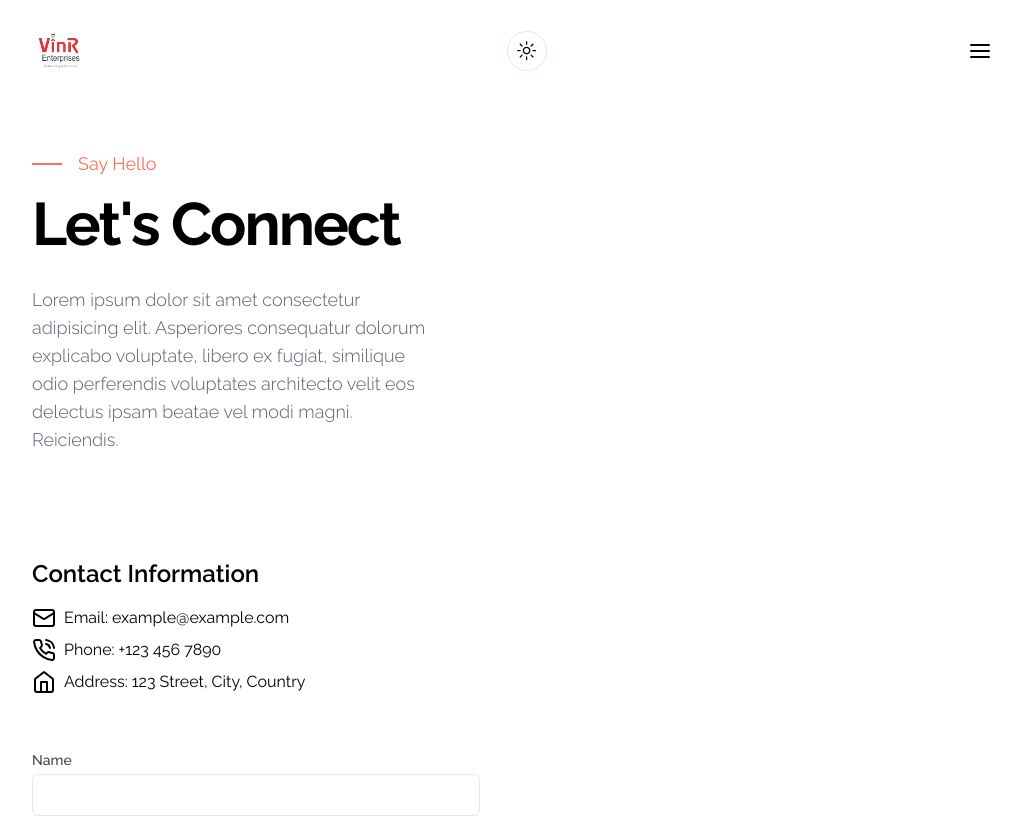
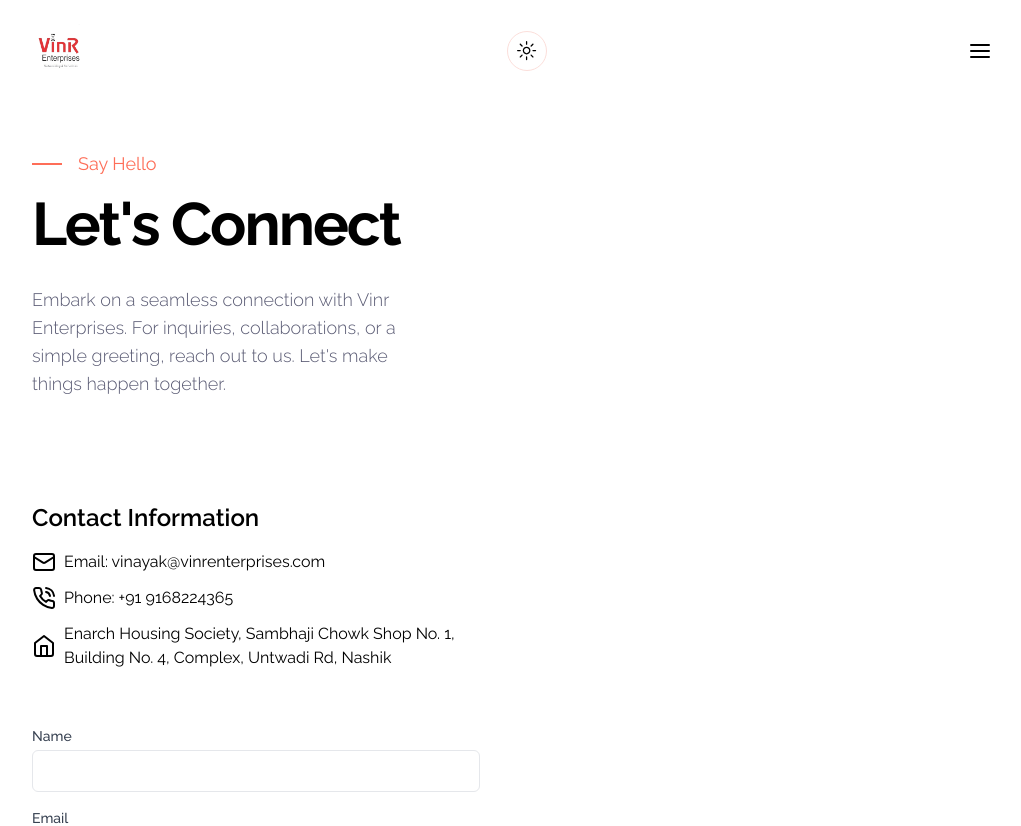
Before and after one commit to Abhishekk24/Business-Vinr, a Next.js app: page /contact in a window 1280 px wide. Shown: the top 826 px of the page, without its empty margins (128-1149 px from the left). Built offline with nearby package versions, Linux system fonts and the light colour scheme.

Commit message:
emailchanges

```diff
--- a/app/careers/page.jsx
+++ b/app/careers/page.jsx
@@ -9,17 +9,17 @@ function Careers() {
     name: '',
     email: '',
     position: 'technical',
-    resume: null, // new state for the resume file
+    resume: '', // new state for the resume file
   });
 
   const handleChange = (e) => {
     setFormData({ ...formData, [e.target.name]: e.target.value });
   };
 
-  const handleFileChange = (e) => {
-    // Update the state with the selected resume file
-    setFormData({ ...formData, resume: e.target.files[0] });
-  };
+  // const handleFileChange = (e) => {
+  //   // Update the state with the selected resume file
+  //   setFormData({ ...formData, resume: e.target.files[0] });
+  // };
 
   const handleSubmit = async (e) => {
     e.preventDefault();
@@ -27,6 +27,7 @@ function Careers() {
     try {
       const templateParams = {
         to_email: 'servicesvinrenterprises@gmail.com', // replace with recipient email
+        to_name:'Vinayak Mali',
         from_name: formData.name,
         from_email: formData.email,
         position: formData.position,
@@ -34,9 +35,9 @@ function Careers() {
         resume: formData.resume,
       };
 
-      const serviceId = 'service_rm4bjtt';
-      const templateId = 'template_4np9sla';
-      const userId = 'HRtLV15DWQFnYZvFQ';
+      const serviceId = 'service_t1wkq3h';
+      const templateId = 'template_banv29f';
+      const userId = 'BKx0mrH1KYZuedICQ';
 
       // Send email with application details and resume to recipient
       const response = await emailjs.send(serviceId, templateId, templateParams, userId);
@@ -49,7 +50,7 @@ function Careers() {
         name: '',
         email: '',
         position: 'technical',
-        resume: null,
+        resume: '',
       });
 
       // Display success message or perform any other action
@@ -177,14 +178,15 @@ function Careers() {
                   htmlFor="resume"
                   className="block text-sm font-medium text-gray-700"
                 >
-                  Upload Resume
+                  Upload Resume Link
                 </label>
                 <input
-                  type="file"
+                  type="text"
                   id="resume"
                   name="resume"
                   className="mt-1 p-2 w-full border rounded-md"
-                  onChange={handleFileChange}
+                  value={formData.resume}
+                  onChange={handleChange}
                 />
               </div>
               <button
--- a/app/contact/page.jsx
+++ b/app/contact/page.jsx
@@ -22,15 +22,16 @@ function Contact() {
     try {
       const templateParams = {
         to_email: 'servicesvinrenterprises@gmail.com', // replace with recipient email
+        to_name:'Vinayak Mali',
         from_name: formData.name,
         from_email: formData.email,
         contact_number: formData.contactNumber,
         message: formData.message,
       };
 
-      const serviceId = 'service_rm4bjtt';
-      const templateId = 'template_4np9sla';
-      const userId = 'HRtLV15DWQFnYZvFQ';
+      const serviceId = 'service_t1wkq3h';
+      const templateId = 'template_75kjmel';
+      const userId = 'BKx0mrH1KYZuedICQ';
 
       // Send email to recipient
       const responseRecipient = await emailjs.send(serviceId, templateId, templateParams, userId);
@@ -71,10 +72,7 @@ function Contact() {
             </div>
             <h1 className="h1 max-w-md mb-8">Let's Connect</h1>
             <p className="subtitle max-w-[400px]">
-              Lorem ipsum dolor sit amet consectetur adipisicing elit.
-              Asperiores consequatur dolorum explicabo voluptate, libero ex
-              fugiat, similique odio perferendis voluptates architecto velit eos
-              delectus ipsam beatae vel modi magni. Reiciendis.
+            Embark on a seamless connection with Vinr Enterprises. For inquiries, collaborations, or a simple greeting, reach out to us. Let's make things happen together.
             </p>
           </div>
           <div>
@@ -96,21 +94,21 @@ function Contact() {
         <div className="grid grid-cols-1 xl:grid-cols-2 gap-8 py-12">
           <div>
             {/* Contact information */}
-            <div className="mb-6">
+            <div className=" mb-6">
               <h2 className="text-2xl font-semibold mb-4">
                 Contact Information
               </h2>
               <div className="flex items-center mb-2">
                 <MailIcon className="w-6 h-6 mr-2" />
-                <span>Email: example@example.com</span>
+                <span>Email: vinayak@vinrenterprises.com</span>
               </div>
-              <div className="flex items-center mb-2">
+              <div className="flex items-center mb-2 py-1">
                 <PhoneCall className="w-6 h-6 mr-2" />
-                <span>Phone: +123 456 7890</span>
+                <span>Phone: +91 9168224365</span>
               </div>
-              <div className="flex items-center">
+              <div className="flex items-center ">
                 <HomeIcon className="w-6 h-6 mr-2" />
-                <span>Address: 123 Street, City, Country</span>
+                <span>Enarch Housing Society, Sambhaji Chowk Shop No. 1, <br/>Building No. 4, Complex, Untwadi Rd, Nashik</span>
               </div>
             </div>
           </div>
--- a/app/partners/page.jsx
+++ b/app/partners/page.jsx
@@ -46,7 +46,7 @@ const projectData = [
     site: 'https://www.tp-link.com',
   },
   {
-    image: '',
+    image: '/brands/ubiquiti.png',
     category: 'Ubiquiti',
     name: 'Ubiquiti',
     description: 'Ubiquiti offers innovative networking solutions, including wireless access points, routers, and surveillance equipment. Experience reliable and high-performance networking with Ubiquiti products.',
--- a/components/ProjectCard.jsx
+++ b/components/ProjectCard.jsx
@@ -22,7 +22,7 @@ const ProjectCard = ({project}) => {
         </CardHeader>
             <div className='h-full px-8 py-6'>
                 <Badge className='uppercase text-sm font-medium mb-2 absolute top-4 left-5'>{project.category}</Badge>
-                <h4>{project.name}</h4>
+                <h4><b>{project.name}</b></h4>
                 <p>{project.description}</p>
             </div>
 
--- a/components/Work.jsx
+++ b/components/Work.jsx
@@ -154,7 +154,7 @@ const projectData = [
     site: 'https://www.tp-link.com',
   },
   {
-    image: '',
+    image: '/brands/ubiquiti.png',
     category: 'Ubiquiti',
     name: 'Ubiquiti',
     description: 'Ubiquiti offers innovative networking solutions, including wireless access points, routers, and surveillance equipment. Experience reliable and high-performance networking with Ubiquiti products.',
```
Also changed, not shown: public/brands/Ubiquiti.png.
